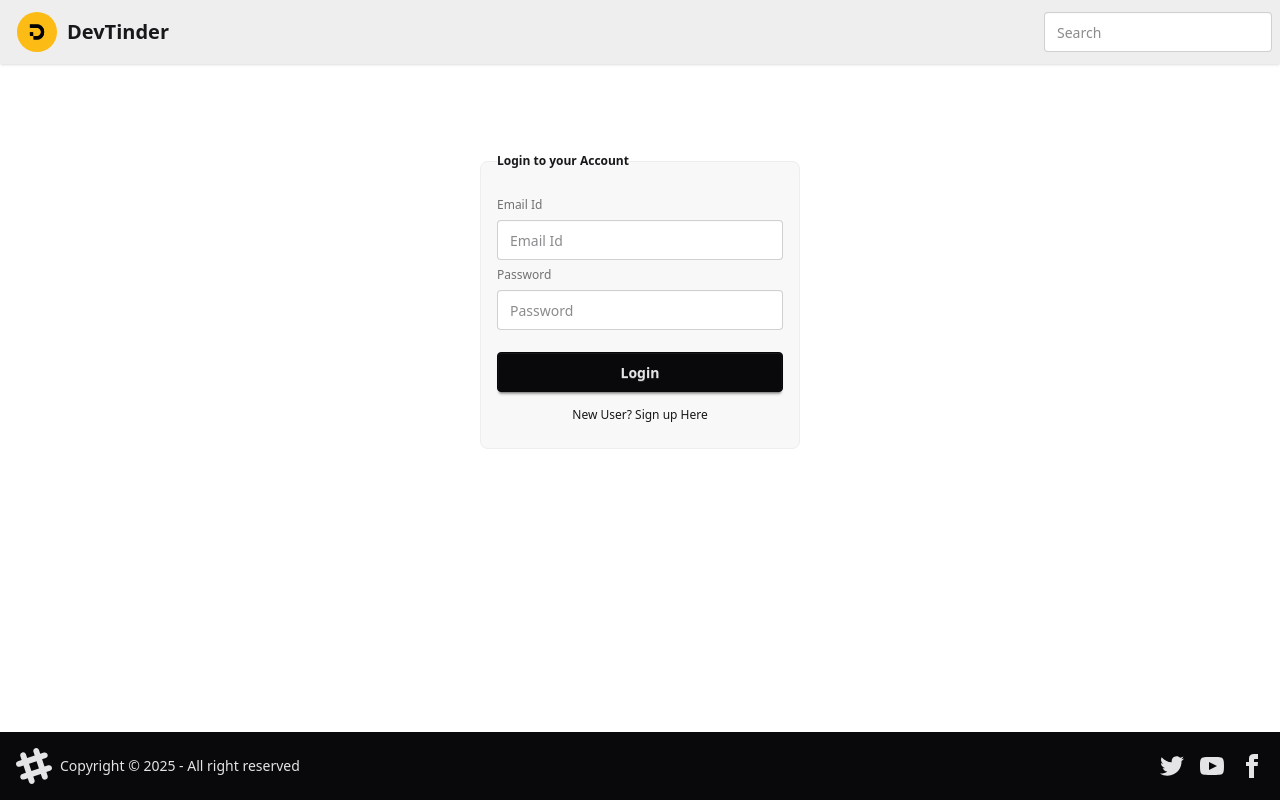
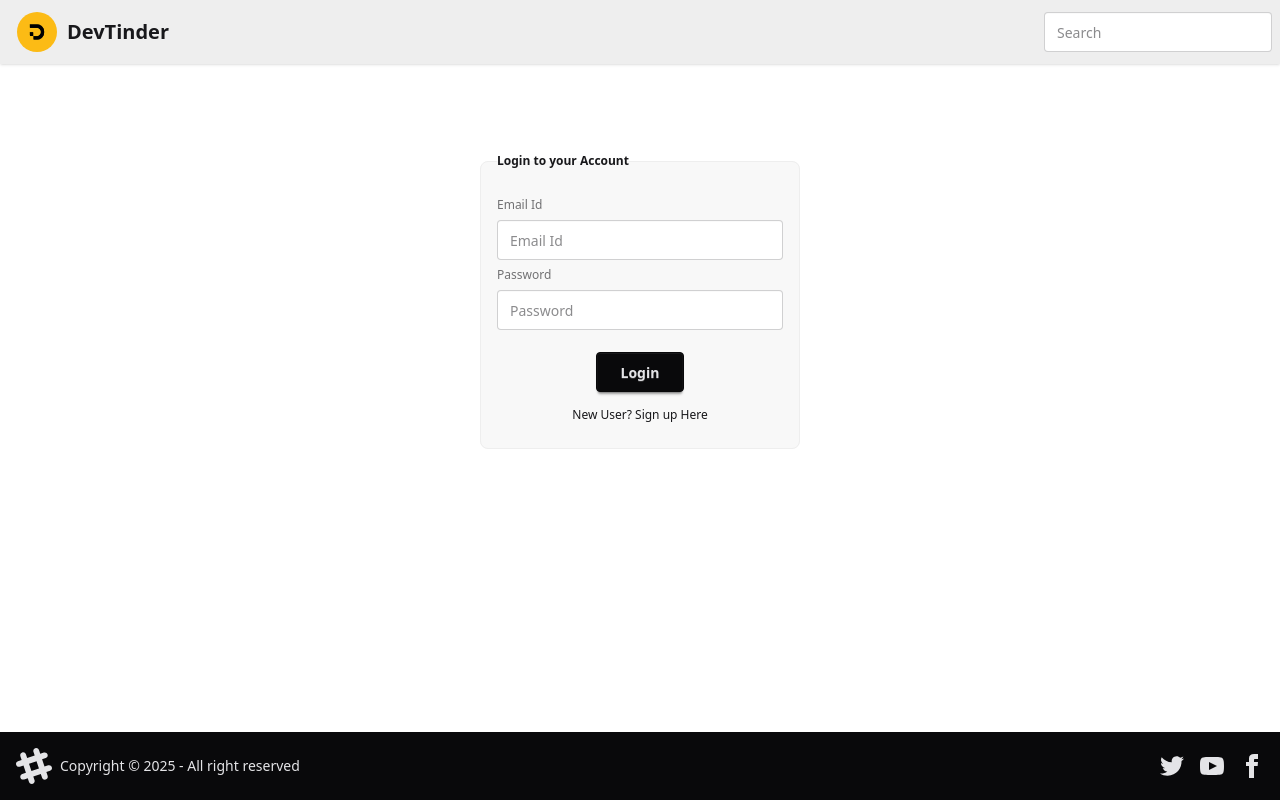
Before and after one commit to Shubham9454/DevtinderUI, a React (Vite) app: page /login in a window 1280 px wide. Built offline with nearby package versions, Linux system fonts and the light colour scheme; no server answers.

Commit message:
added styling in login btn

```diff
--- a/src/components/login.jsx
+++ b/src/components/login.jsx
@@ -100,12 +100,14 @@ const Login = () => {
           placeholder="Password"
           onChange={(e) => setPassword(e.target.value)}
         />
-        <button
-          className="btn btn-neutral mt-4"
+        <div className="flex justify-center">
+          <button
+          className="btn btn-neutral mt-4 px-6"
           onClick={isLoginForm ? handleLogin : handleSignup}
         >
           {isLoginForm ? "Login" : "Sign Up"}
         </button>
+        </div>
         <p
           className="flex justify-center my-2 cursor-pointer"
           onClick={() => setIsLoginForm((value) => !value)}
```
